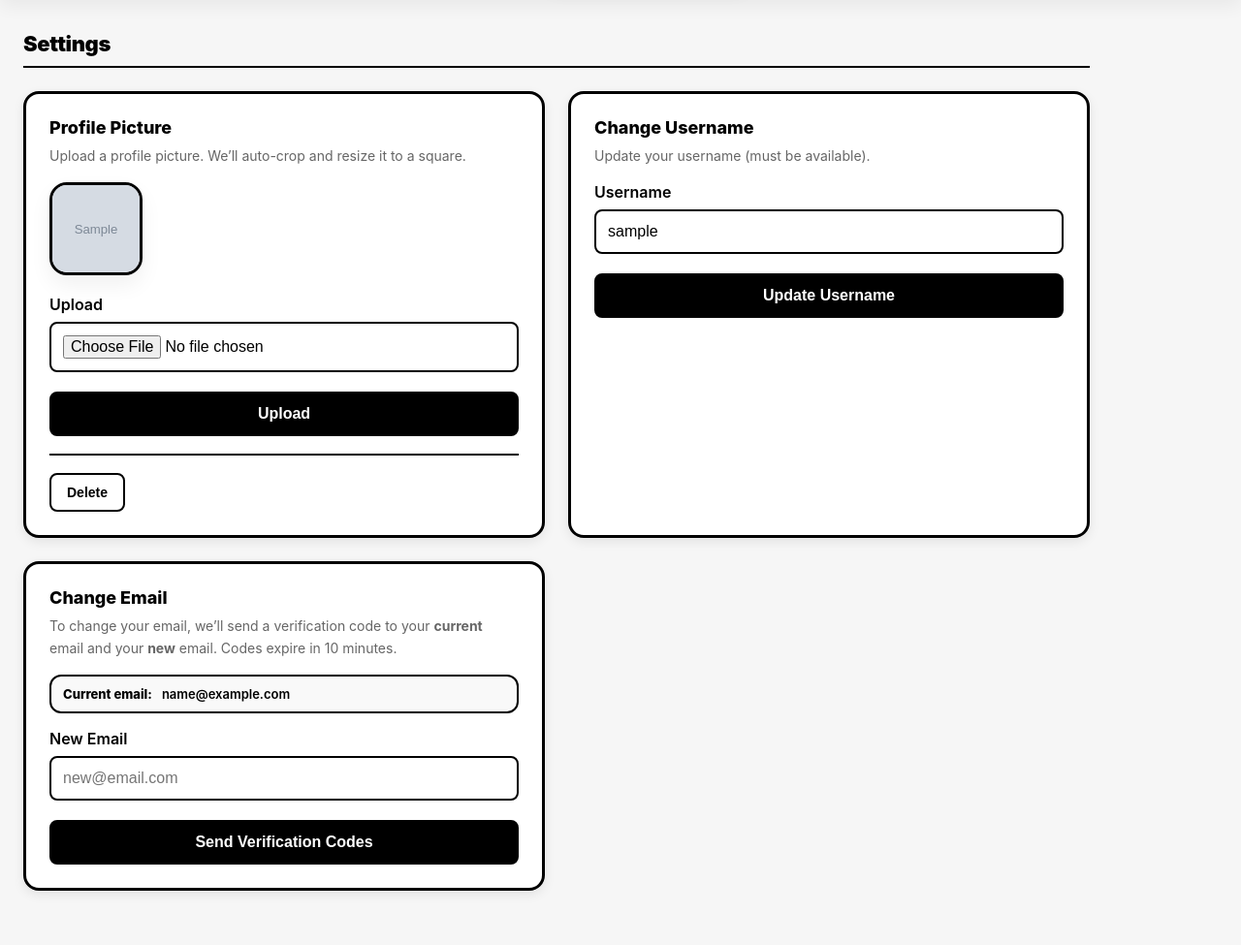
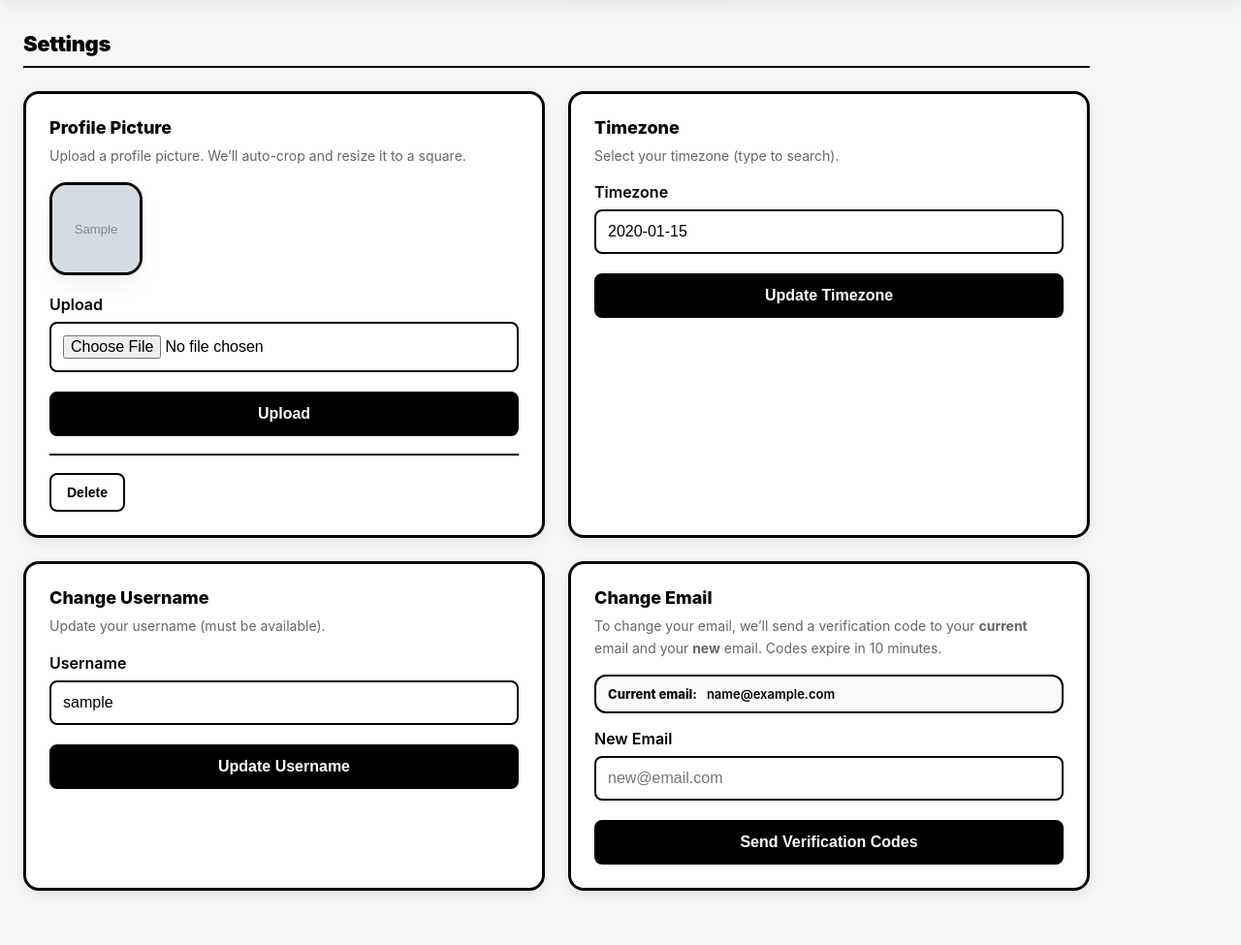
Before and after one commit to rouf-185/coding-practice-dashboard, a Flask app: page /settings in a window 1280 px wide. Shown: the part 84-1059 px from the top of the page at 97% size. Run offline with Flask 3, Linux system fonts and the light colour scheme; the visitor is signed in with stand-in values (Sample User, id 1); tables that the repository leaves empty hold one stand-in row (values such as "Sample post"); grey boxes marked "Sample" are stand-in pictures; data that the repository does not hold is empty.

Commit message:
added timezone

```diff
--- a/app.py
+++ b/app.py
@@ -12,6 +12,10 @@
 from models import db, User, Problem, PasswordResetToken, ProblemHistory, EmailChangeRequest
 from utils import scrape_leetcode_problem
 from PIL import Image, ImageOps
+try:
+    from zoneinfo import available_timezones
+except Exception:  # pragma: no cover
+    available_timezones = None
 
 load_dotenv()
 
@@ -360,7 +364,8 @@
         db.session.commit()
         pending = None
 
-    return render_template('settings.html', user=user, pending_email_change=pending)
+    tzs = sorted(available_timezones()) if available_timezones else ['UTC']
+    return render_template('settings.html', user=user, pending_email_change=pending, timezones=tzs)
 
 
 @app.route('/settings/username', methods=['POST'])
@@ -396,6 +401,28 @@
 
     session['username'] = user.username
     flash('Username updated.', 'success')
+    return redirect(url_for('settings'))
+
+
+@app.route('/settings/timezone', methods=['POST'])
+@require_login
+def update_timezone():
+    user_id = session.get('user_id')
+    user = User.query.get(user_id) if user_id else None
+    if not user:
+        session.clear()
+        flash('Please login again.', 'error')
+        return redirect(url_for('login'))
+
+    tz = (request.form.get('timezone') or '').strip()
+    tzs = set(available_timezones()) if available_timezones else {'UTC'}
+    if not tz or tz not in tzs:
+        flash('Please select a valid timezone.', 'error')
+        return redirect(url_for('settings'))
+
+    user.timezone = tz
+    db.session.commit()
+    flash('Timezone updated.', 'success')
     return redirect(url_for('settings'))
 
 
@@ -1002,6 +1029,11 @@
                     conn.execute(db.text('ALTER TABLE users ADD COLUMN profile_image TEXT'))
                     conn.commit()
                 print("Added profile_image column to users table")
+            if 'timezone' not in user_columns:
+                with db.engine.connect() as conn:
+                    conn.execute(db.text("ALTER TABLE users ADD COLUMN timezone TEXT DEFAULT 'UTC'"))
+                    conn.commit()
+                print("Added timezone column to users table")
 
         if 'problems' in inspector.get_table_names():
             columns = [col['name'] for col in inspector.get_columns('problems')]
--- a/models.py
+++ b/models.py
@@ -13,6 +13,7 @@
     email = db.Column(db.String(120), unique=True, nullable=False)
     password_hash = db.Column(db.String(255), nullable=False)
     profile_image = db.Column(db.String(255), nullable=True)  # static-relative path: uploads/avatars/<file>
+    timezone = db.Column(db.String(64), nullable=True, default='UTC')  # IANA timezone, e.g. 'America/New_York'
     created_at = db.Column(db.DateTime, default=datetime.utcnow)
 
     problems = db.relationship('Problem', backref='user', lazy=True, cascade='all, delete-orphan')
--- a/templates/settings.html
+++ b/templates/settings.html
@@ -68,6 +68,30 @@
                             <button type="submit" class="btn-delete">Delete</button>
                         </form>
                     {% endif %}
+                </div>
+
+                <div class="settings-card">
+                    <h3>Timezone</h3>
+                    <p class="settings-help">Select your timezone (type to search).</p>
+                    <form method="POST" action="{{ url_for('update_timezone') }}">
+                        <div class="form-group">
+                            <label for="timezone">Timezone</label>
+                            <input
+                                id="timezone"
+                                name="timezone"
+                                list="timezoneList"
+                                value="{{ user.timezone or 'UTC' }}"
+                                placeholder="Start typing, e.g. Asia/Dhaka"
+                                required
+                            >
+                            <datalist id="timezoneList">
+                                {% for tz in timezones %}
+                                    <option value="{{ tz }}"></option>
+                                {% endfor %}
+                            </datalist>
+                        </div>
+                        <button type="submit" class="btn-primary">Update Timezone</button>
+                    </form>
                 </div>
 
                 <div class="settings-card">
```
